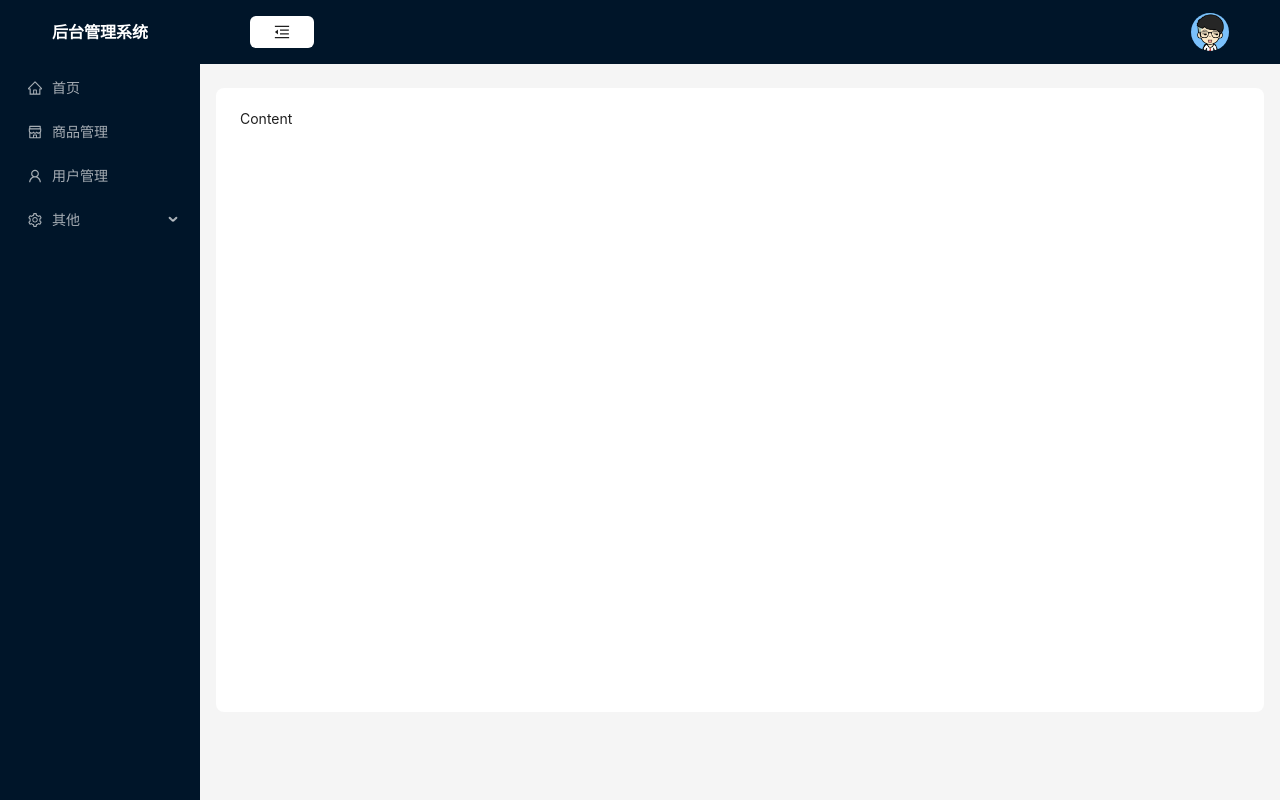
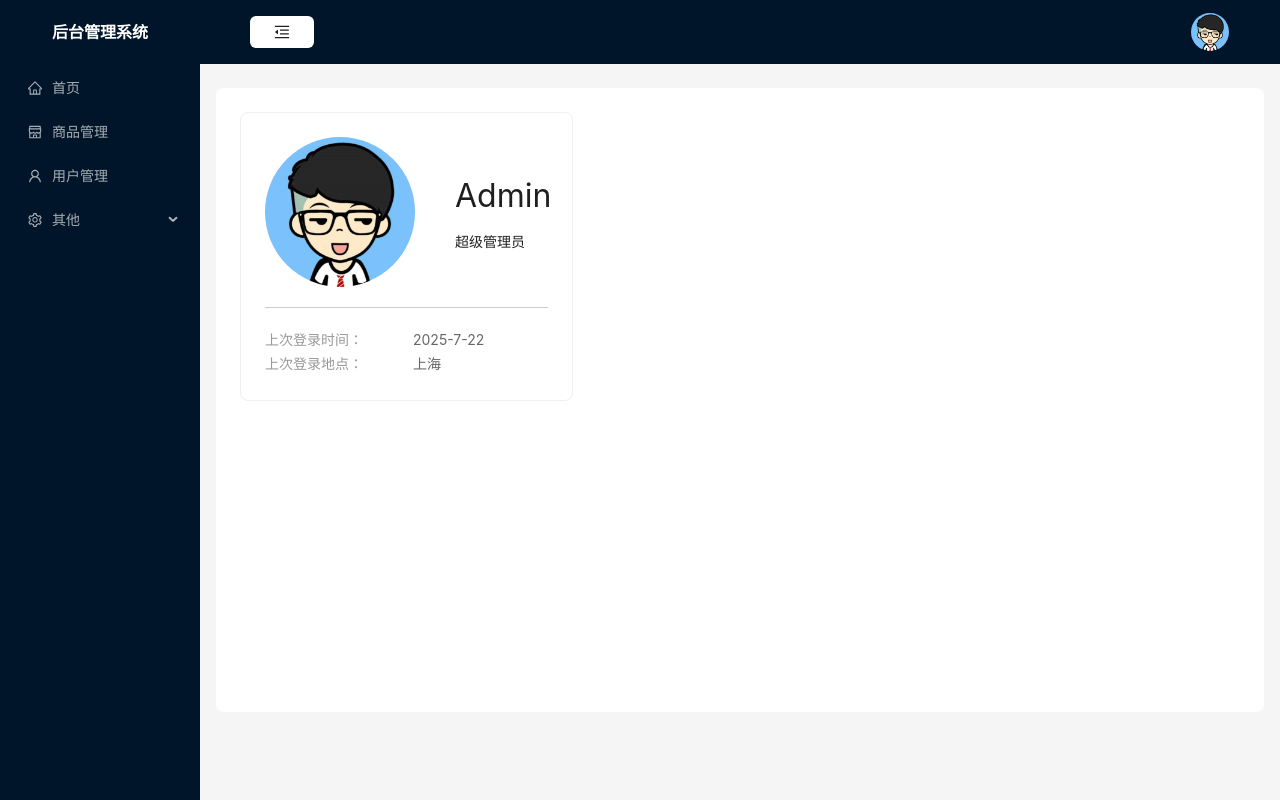
Before and after one commit to zaochua/react-houtai, a React (Create React App) app: page /home in a window 1280 px wide. Built offline with nearby package versions, Linux system fonts and the light colour scheme.

Commit message:
#用户卡片

```diff
--- /dev/null
+++ b/src/pages/home/home.css
@@ -0,0 +1,30 @@
+.home img {
+    width: 150px;
+    height: 150px;
+    border-radius: 50%;
+    margin-right: 40px;
+}
+
+.user {
+    align-items: center;
+    display: flex;
+    padding-bottom: 20px;
+    border-bottom: 1px solid #CCC;
+    margin-bottom: 20px;
+}
+
+.userinfo .name {
+    font-size: 32px;
+    margin-bottom: 10px;
+}
+
+.login-info {
+    line-height: 24px;
+    color: #999;
+    font-size: 14px;
+}
+
+.login-info p span {
+    margin-left: 50px;
+    color: #666;
+}
--- a/src/pages/home/index.js
+++ b/src/pages/home/index.js
@@ -1,11 +1,32 @@
+import {Row, Col, Card} from "antd";
+import "./home.css";
 
-const Home=()=>{
-    return(
-        <>
-            <div>Home</div>
-        </>
-    )
-}
+const Home = () => {
+    const userImg=require("../../assets/images/user.png")
+    return (<Row className={"home"}>
+        <Col span={8}>
+            <Card hoverable>
+                <div className={'user'}>
+                    <img src={userImg} alt=""/>
+                    <div className={"userinfo"}>
+                        <p className={'name'}>Admin</p>
+                        <p align={'access'}>超级管理员</p>
+                    </div>
+                </div>
+
+                <div className={"login-info"}>
+                    <p>上次登录时间：<span>2025-7-22</span></p>
+                    <p>上次登录地点：<span>上海</span></p>
+                </div>
+            </Card>
+        </Col>
 
 
-export  default Home
+        <Col span={16}>
+
+        </Col>
+    </Row>);
+};
+
+
+export default Home;
--- a/src/pages/main.js
+++ b/src/pages/main.js
@@ -3,6 +3,8 @@
 import CommonAside from "../components/commonAside/index";
 import CommonHeader from "../components/commonHeader";
 import {useSelector} from "react-redux";
+import {Outlet} from "react-router-dom";
+
 
 const {Content} = Layout;
 
@@ -30,7 +32,7 @@
                         borderRadius: borderRadiusLG
                     }}
                 >
-                    Content
+<Outlet/>
                 </Content>
             </Layout>
         </Layout>
```
